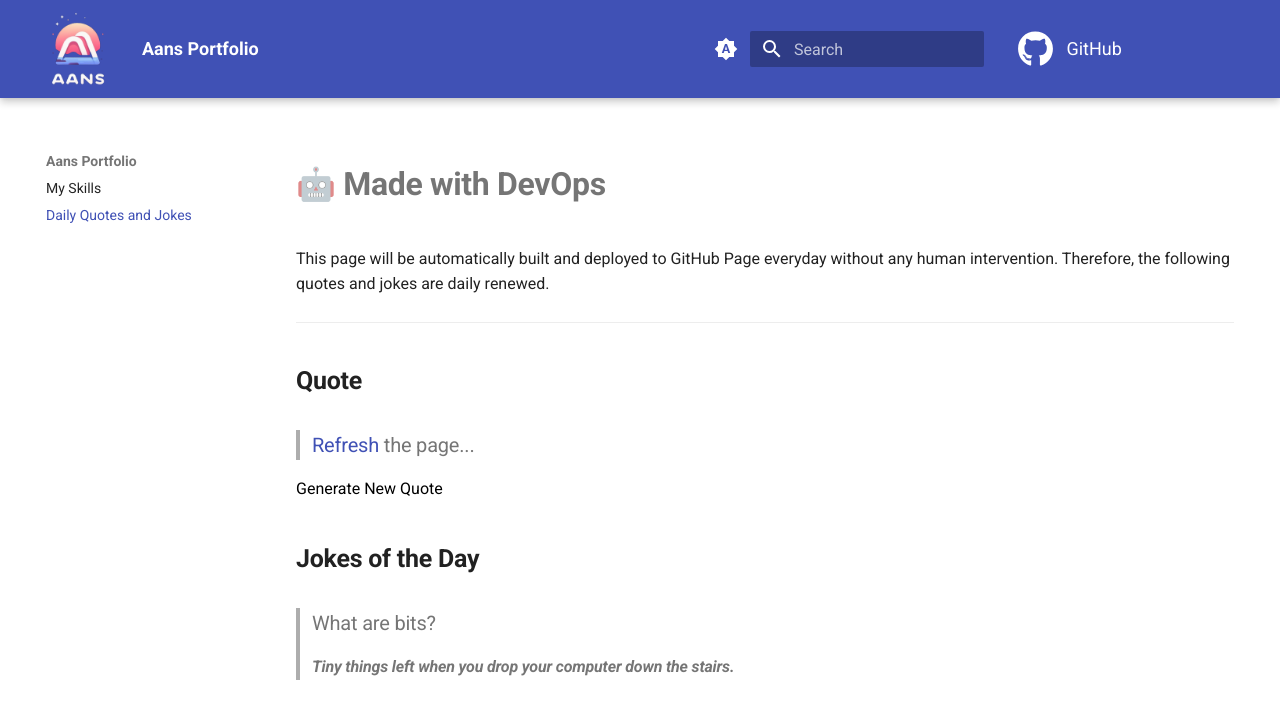
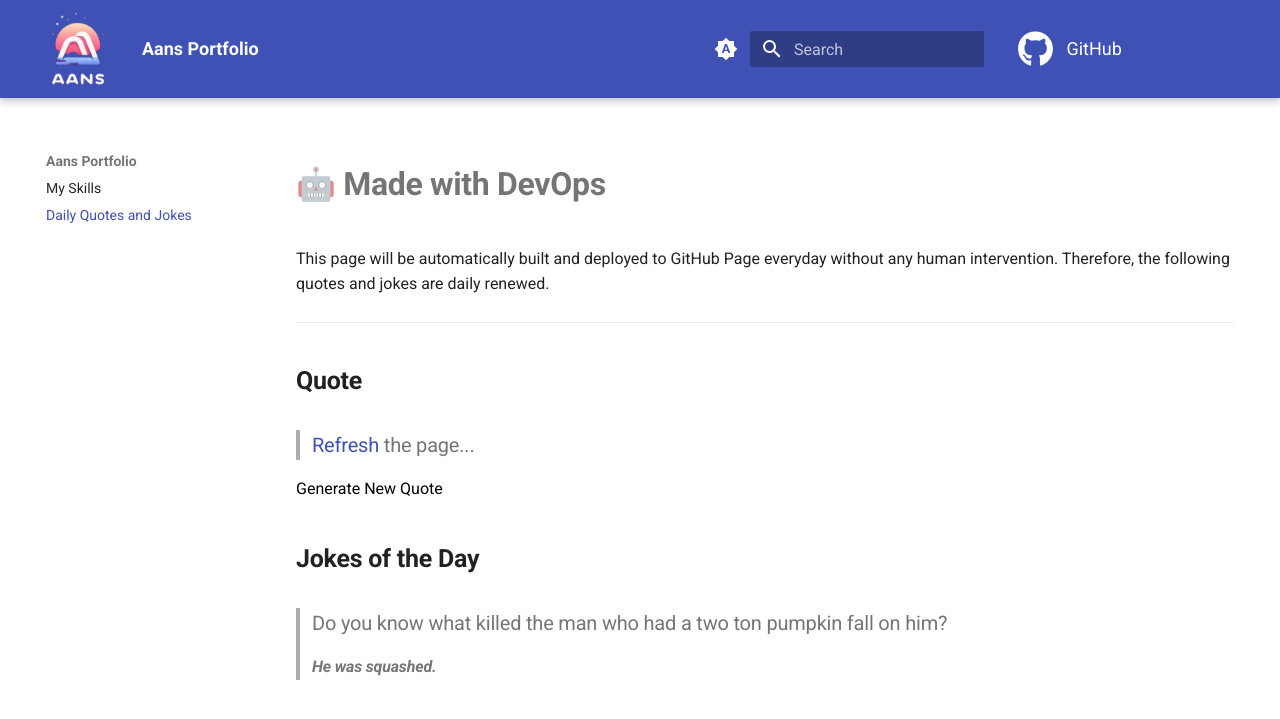
Before and after one commit to LaansDole/LaansDole, an MkDocs documentation site: the page built from docs/daily-jokes.md, in a window 1280 px wide. Shown: the top 719 px of the page. Built offline with MkDocs 1.6.1 and Material for MkDocs 9.7.7, drawn with Linux system fonts in a browser that asks for light colours; comment, search, counter and statistics services are not loaded.

Commit message:
Generated Daily Joke

```diff
--- a/docs/daily-jokes.md
+++ b/docs/daily-jokes.md
@@ -16,4 +16,4 @@
 <h2><strong>Jokes of the Day</strong></h2>
 
 
-<blockquote><h3>What are bits?</h3><h4><i>Tiny things left when you drop your computer down the stairs.</i></h4></blockquote>
+<blockquote><h3>Do you know what killed the man who had a two ton pumpkin fall on him?</h3><h4><i>He was squashed.</i></h4></blockquote>
```
Also changed, not shown: README.md (+1 -1 lines).
